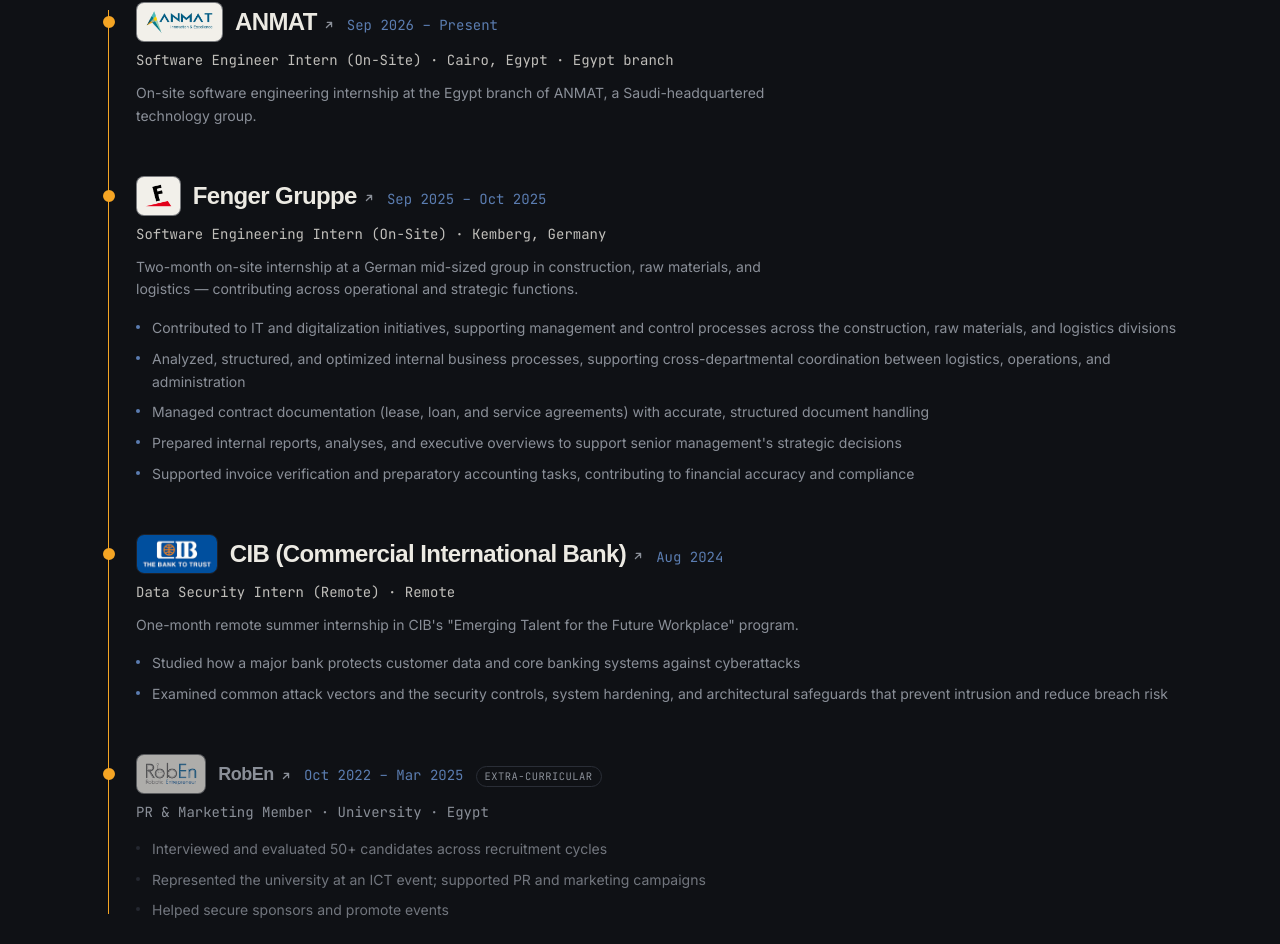
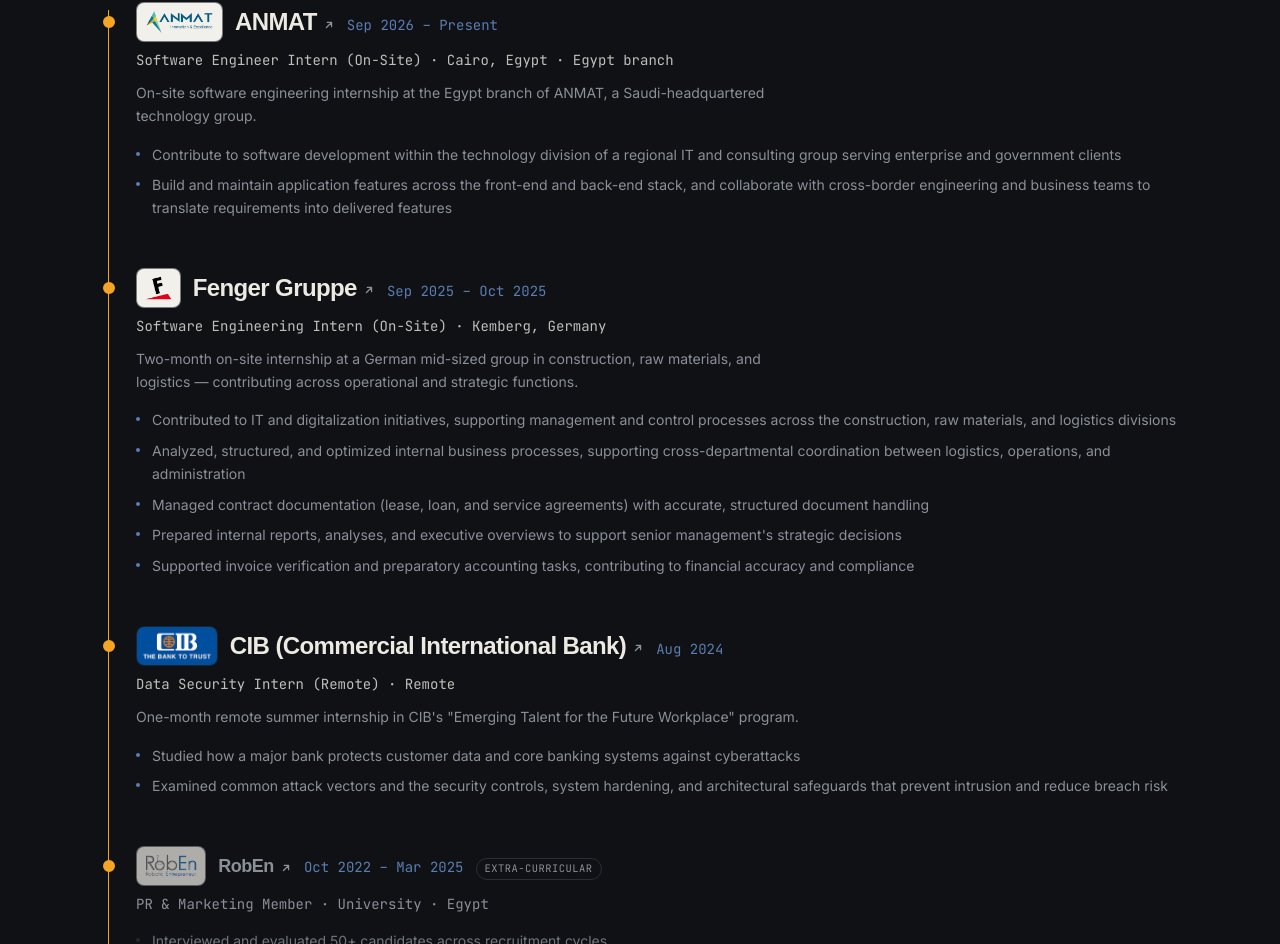
Before and after one commit to SeifAmr-c/Portfolio, a Next.js app: page / in a window 1280 px wide. Shown: the part 1984-2928 px from the top of the page. Built offline with nearby package versions, Linux system fonts and the light colour scheme; a web font is replaced by a local one.

Commit message:
Added a new section for ANMAT

```diff
--- a/src/data/experience.ts
+++ b/src/data/experience.ts
@@ -34,8 +34,10 @@
     website: "https://anmat.sa/",
     summary:
       "On-site software engineering internship at the Egypt branch of ANMAT, a Saudi-headquartered technology group.",
-    // TODO: add highlights once there's concrete work to describe.
-    highlights: [],
+    highlights: [
+      "Contribute to software development within the technology division of a regional IT and consulting group serving enterprise and government clients",
+      "Build and maintain application features across the front-end and back-end stack, and collaborate with cross-border engineering and business teams to translate requirements into delivered features",
+    ],
   },
   {
     company: "Fenger Gruppe",
```
